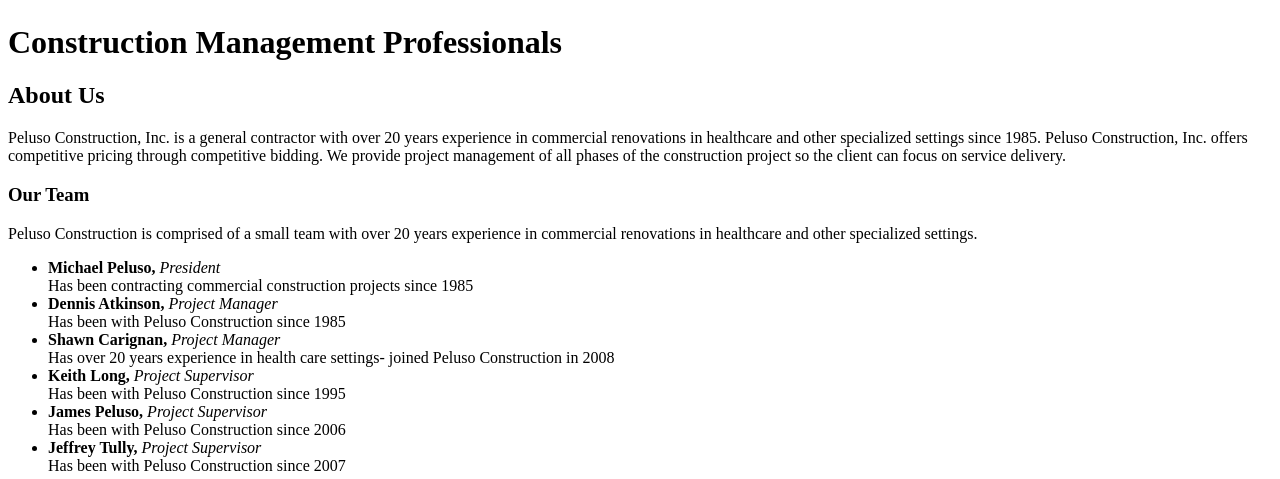
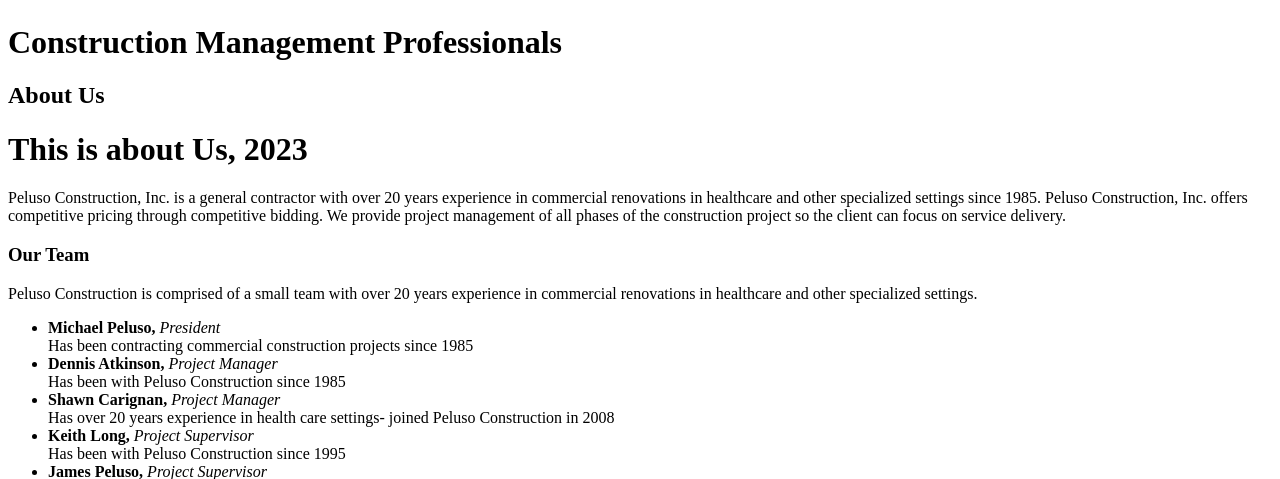
Before and after one commit to jadTahaGit/Django-Simple-Project, a Django app: page /about/ in a window 1280 px wide. Shown: the part 91-570 px from the top of the page. Run offline with Django 4.2, Linux system fonts and the light colour scheme.

Commit message:
Rendering context Variable  in a Template --version01.60.43

```diff
--- a/src/trydjango/pages/views.py
+++ b/src/trydjango/pages/views.py
@@ -9,4 +9,8 @@
     return render(request, "home.html", {})
 
 def about_view(request,*args, **kwargs):
-    return render(request, "about.html", {})
+    my_context = {
+        "myText": "This is about Us",
+        "myNumber": 2023
+    }
+    return render(request, "about.html", my_context)
--- a/src/trydjango/templates/about.html
+++ b/src/trydjango/templates/about.html
@@ -8,6 +8,8 @@
 
     <h1>Construction Management Professionals</h1>
     <h2>About Us</h2>
+
+    <h1>{{myText}}, {{myNumber}}</h1>
     <p>
       Peluso Construction, Inc. is a general contractor with over 20 years
       experience in commercial renovations in healthcare and other specialized
```
